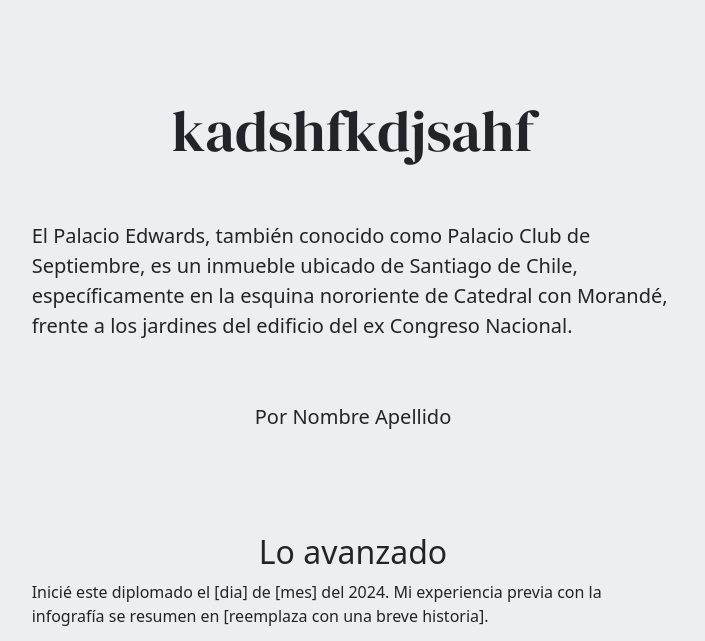
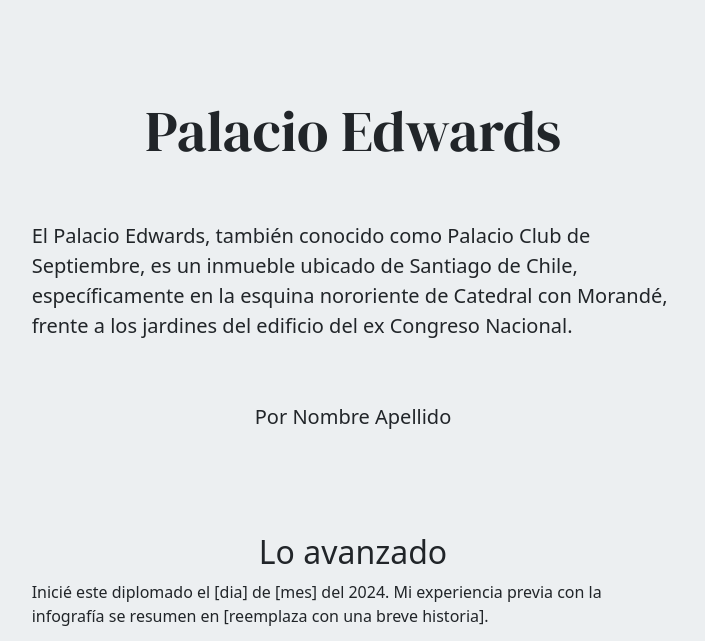
Before and after one commit to profesorfaco/partiendo, a plain HTML site: page index.html in a window 1280 px wide. Shown: the top 641 px of the page, without its empty margins (287-992 px from the left). Drawn offline with nearby package versions, Linux system fonts and the light colour scheme.

Commit message:
Update index.html

```diff
--- a/index.html
+++ b/index.html
@@ -34,7 +34,7 @@
         <div class="container my-5">
             <header class="row">
                 <div class="col-11 col-md-10 mx-auto">
-                    <h1 class="text-center py-5">kadshfkdjsahf</h1>
+                    <h1 class="text-center py-5">Palacio Edwards</h1>
                     <p class="lead">El Palacio Edwards, también conocido como Palacio Club de Septiembre, es un inmueble ubicado de Santiago de Chile, específicamente en la esquina nororiente de Catedral con Morandé, frente a los jardines del edificio del ex Congreso Nacional.</p>
                     <h5 class="text-center py-5">Por Nombre Apellido</h5>
                 </div>
```
